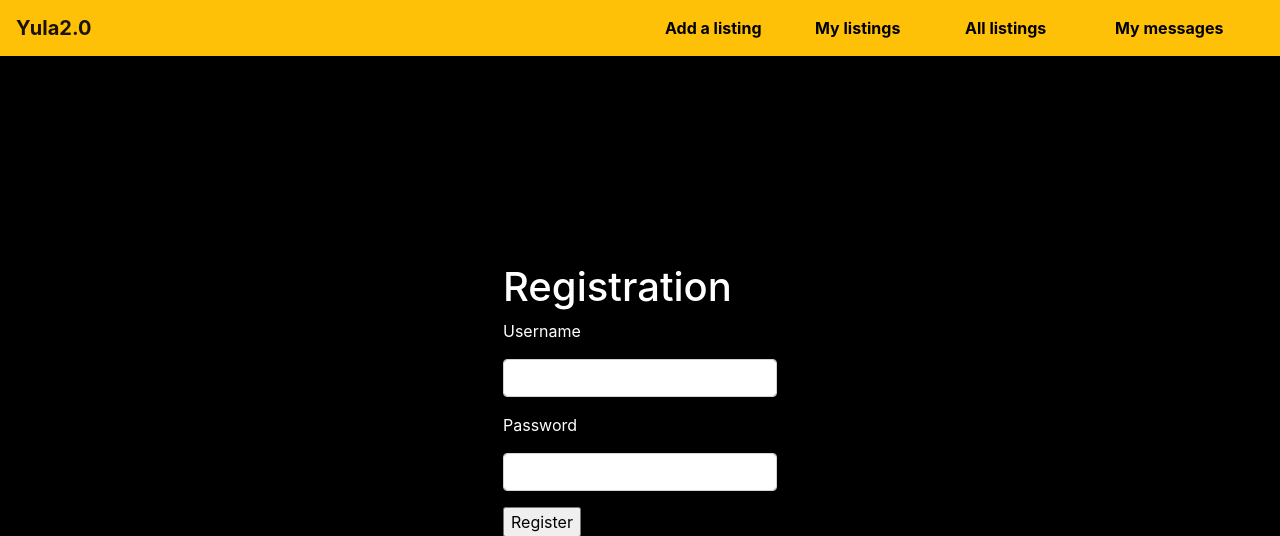
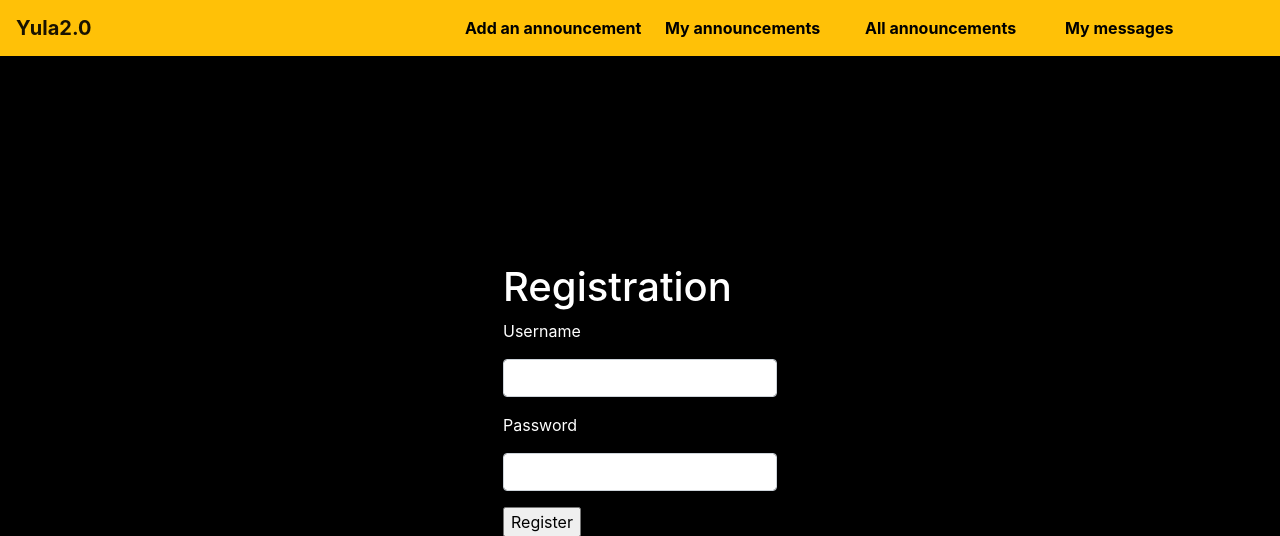
Before and after one commit to Kaisa1906/Web-server, a Flask app: page /registration in a window 1280 px wide. Shown: the top 536 px of the page. Run offline with Flask 2, Linux system fonts and the light colour scheme; lists and menus that the app fills with data are empty; some libraries are stand-ins or nearby versions.

Commit message:
Add files via upload

```diff
--- a/templates/base.html
+++ b/templates/base.html
@@ -12,11 +12,11 @@
       <nav class="navbar navbar-light bg-warning">
         <a class="navbar-brand logo font-weight-bold" href="/index">Yula2.0</a>
           <table>
-    <tr>
-        <th style="width: 150px;"><a style="color: #000000;" href="/add_announcements"> Add a listing</a></th>
-        <th style="width: 150px;"><a style="color: #000000;" href="/my_announcements"> My listings</a></th>
-        <th style="width: 150px;"><a style="color: #000000;" href="/index"> All listings </a></th>
-        <th style="width: 150px;"><a style="color: #000000;" href="/messages"> My messages</a></th>
+    <tr><!-- all buttons in main window -->
+        <th style="width: 200px;"><a style="color: #000000;" href="/add_announcements"> Add an announcement</a></th>
+        <th style="width: 200px;"><a style="color: #000000;" href="/my_announcements"> My announcements</a></th>
+        <th style="width: 200px;"><a style="color: #000000;" href="/index"> All announcements </a></th>
+        <th style="width: 200px;"><a style="color: #000000;" href="/messages"> My messages</a></th>
     </tr>
 </table>
         {% if "username" in session %}
--- a/templates/dialog_page.html
+++ b/templates/dialog_page.html
@@ -4,8 +4,8 @@
 <a href="/send_message/{{user_id}}"><button class="btn btn-dark" > Send message</button></a>
 {% for item in messages %}
 <div class="alert alert-warning" role="alert">
-    <h1>{{  item[0]  }}</h1>
-    <p>{{  item[1]  }}</p>
+    <h1>{{  item[0]  }}</h1> <!-- sender's name -->
+    <p>{{  item[1]  }}</p> <!-- message -->
 </div>
 {% endfor %}
 {% endblock %}
--- a/templates/index.html
+++ b/templates/index.html
@@ -3,12 +3,12 @@
 {% block content %}
 {% for item in announcements %}
 <div class="alert alert-warning" role="alert">
-    <img src="static/img/{{item[5]}}.jpg" width="100" hight="100" align="right">
-    <h1>{{item[1]}}</h1>
+    <img src="static/img/{{item[6]}}.jpg" width="100" hight="100" align="right">
+    <h1>{{item[1]}}</h1> <!-- title -->
     <p>Category: {{item[4]}}</p>
     <p>Cost: {{item[2]}}</p>
     <div>Text: {{item[3]}}</div>
-    <a href="/send_message/{{item[0]}}"><button class="btn btn-dark"> Send message to a seller </button></a>
+    <a href="/send_message/{{item[5]}}"><button class="btn btn-dark"> Send message to a seller </button></a>
 </div>
 {% endfor %}
 {% endblock %}
--- a/templates/messages_page.html
+++ b/templates/messages_page.html
@@ -12,8 +12,8 @@
         <tbody>
         {% for message in messages %}
         <tr>
-            <td><a href="/dialog/{{  message[0][0]  }}">{{ message[0][1] }}</a></td>
-            <td> {{ message[1] }}</td>
+            <td><a href="/dialog/{{  message[0][0]  }}">{{ message[0][1] }}</a></td> <!--name user, with whom is this dialog-->
+            <td> {{ message[1] }}</td> <!-- last message text -->
         </tr>
         {% endfor %}
         </tbody>
--- a/templates/my_announcements.html
+++ b/templates/my_announcements.html
@@ -3,8 +3,8 @@
 {% block content %}
 {% for item in announcements %}
 <div class="alert alert-warning" role="alert">
-    <img src="static/img/{{item[5]}}.jpg" width="100" hight="100" align="right">
-    <h1>{{item[1]}}</h1>
+    <img src="static/img/{{item[6]}}.jpg" width="100" hight="100" align="right">
+    <h1>{{item[1]}}</h1> <!-- title -->
     <p>Category: {{item[4]}}</p>
     <p>Cost: {{item[2]}}</p>
     <div>Text: {{item[3]}}</div>
```
Also changed, not shown: static/img/10.jpg (added), static/img/4.jpg (added), static/img/5.jpg (added), static/img/6.jpg (added), static/img/7.jpg (added), static/img/8.jpg (added), static/img/9.jpg (added).
